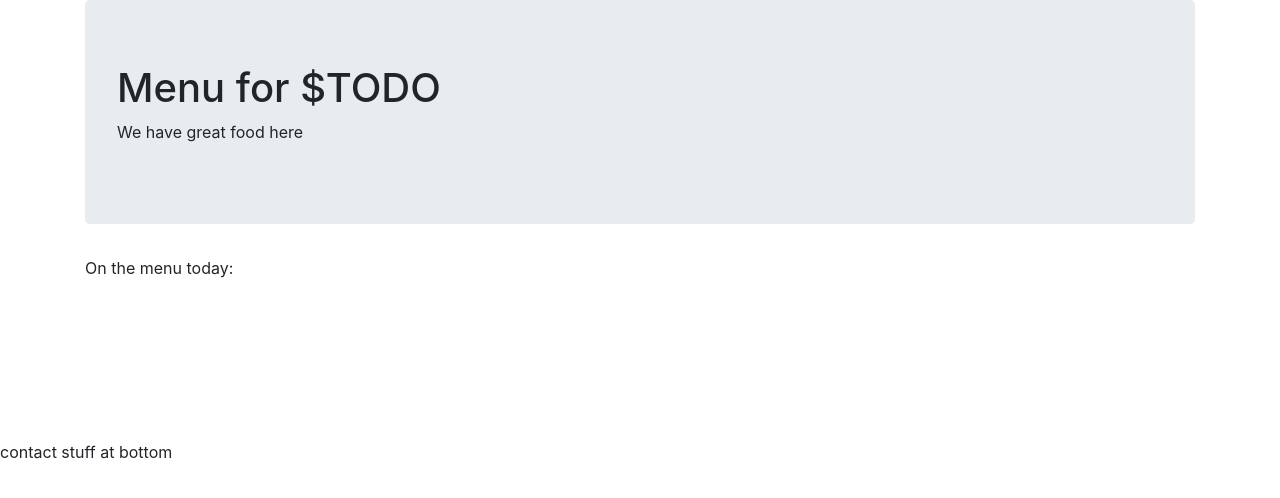
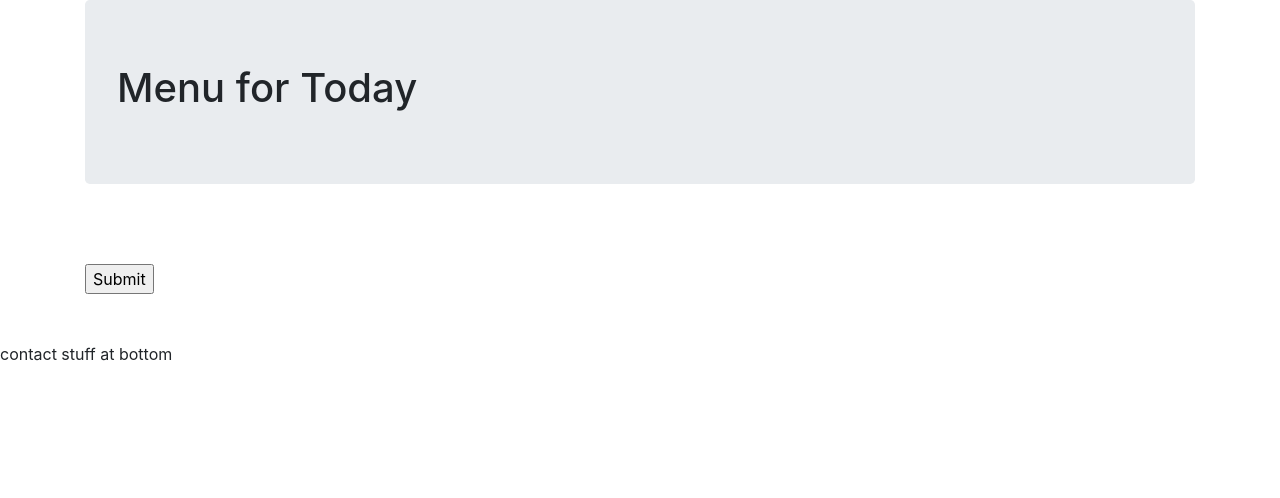
Before and after one commit to CSC468-project/cloudlab-project, a Flask app: template DockerFiles/flaskct_data/templates/menu.html in a window 1280 px wide. Shown: the part 56-554 px from the top of the page. Run offline with Flask 2, Linux system fonts and the light colour scheme; the template is opened without the code that fills it: most values are stand-ins (such as "Sample title", 1, 10 or a date in 2020); parts of the project's set-up code (start-up, migrations or seed data) failed here and were passed over.

Commit message:
Testing new menu layout with form.

```diff
--- a/DockerFiles/flaskct_data/app.py
+++ b/DockerFiles/flaskct_data/app.py
@@ -29,7 +29,7 @@ def my_form_post():
     return jsonify(result=result)
 
 
-@app.route('/menu')
+@app.route('/menu', methods=['GET', 'POST'])
 def menu_search():
     items = get_menu_items()
     return render_template('menu.html', len=len(items), items=items)
--- a/DockerFiles/flaskct_data/templates/menu.html
+++ b/DockerFiles/flaskct_data/templates/menu.html
@@ -35,13 +35,17 @@
 <body>
 <section class="container">
     <div class="jumbotron">
-        <h1>Menu for $TODO </h1>
-        <p>We have great food here</p>
+        <h1>Menu for Today</h1>
     </div>
-    <p>On the menu today:</p>
     <section class="py-5">
-        <div class="container px-4 px-lg-5 mt-5">
-            <div class="row gx-4 gx-lg-5 row-cols-2 row-cols-md-3 row-cols-xl-4 justify-content-center">
+        <form action="/menu">
+            {% for i in range(0, len) %}
+                <label for="{{ items[i].name }}_sel">{{ items[i].name }}: {{ items[i].price }}</label><br>
+                <p>Select:</p><input type="checkbox" id="{{ items[i].name }}_sel" name="{{ items[i].name }}_sel">
+                <p>Quantity:</p><input type="number" id="{{ items[i].name }}_quan" name="{{ items[i].name }}_quan">
+            {% endfor %}
+            <input type="submit" value="Submit">
+        </form>
         {% for i in range(0, len) %}
             <div class="col mb-5">
                 <div class="card h-100">
@@ -70,8 +74,6 @@
                 </div>
             </div>
         {% endfor %}
-            </div>
-        </div>
     </section>
 </section>
 </body>
```
Lines whose indentation alone changed are shown as unchanged.
